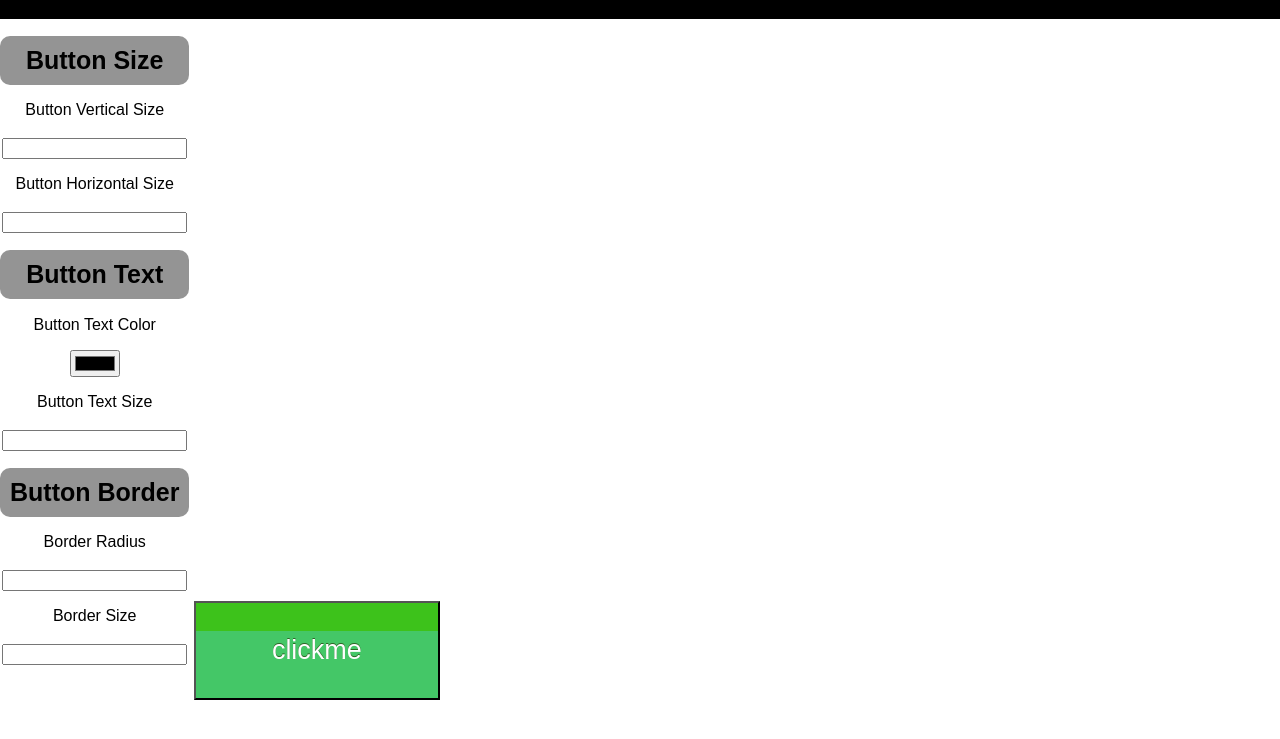
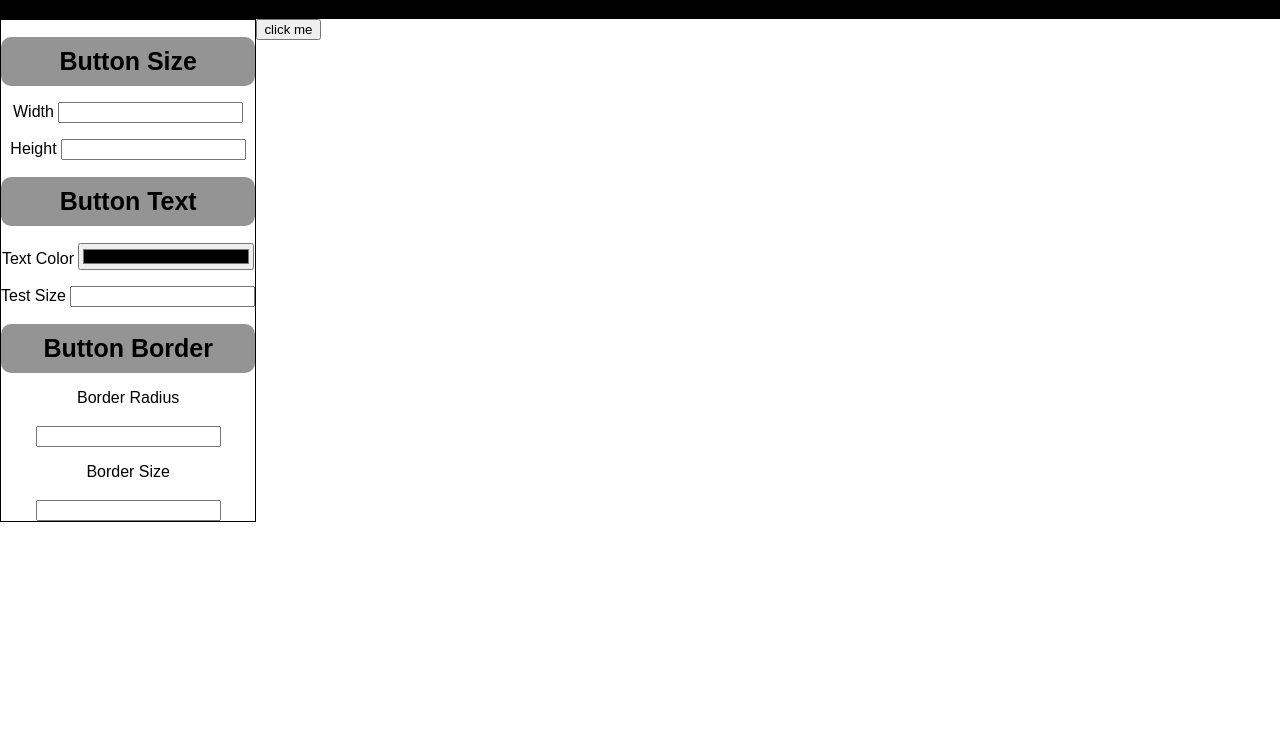
Before and after one commit to PrithvirajMajumder/ColorPicker, a plain HTML site: page index.html in a window 1280 px wide. Shown: the part 61-800 px from the top of the page. Drawn offline with nearby package versions, Linux system fonts and the light colour scheme.

Commit message:
Add styles and js

```diff
--- a/index.html
+++ b/index.html
@@ -19,46 +19,40 @@ crossorigin="anonymous"></script>
         </div>
     </header>
     <div class="container">
-        <div class="area">
+        <div class="area" style="border: 1px solid;">
             <div class="button-parts">
                 <h1>Button Size</h1>
-                <div class="interaction-parts">
-                    <p>Button Vertical Size</p>
-                    <div class="input-container">
-                        <input type="number" class="text-input">
-                    </div>
+                <div class="form-controls">
+                    <label for="button-width">Width</label>
+                    <input type="number" id="button-width" class="text-input">
                 </div>
-                <div class="interaction-parts">
-                    <p >Button Horizontal Size</p>
-                    <div class="input-container">
-                        <input type="number" class="text-input">
-                    </div>
+                <div class="form-controls">
+                    <label for="button-height">Height</label>
+                    <input type="number" id="button-height" class="text-input">
                 </div>
             </div>
+
             <div class="button-parts">
                 <h1>Button Text</h1>
-                <div class="interaction-parts">
-                    <p>Button Text Color</p>
-                    <div class="input-container">
-                        <input type="color" class="text-input">
-                    </div>
+                <div class="form-controls">
+                    <label for="button-text-color">Text Color</label>
+                    <input type="color" id="button-text-color" class="text-input" style="width: 11rem;">
                 </div>
-                <div class="interaction-parts">
-                    <p>Button Text Size</p>
-                    <div class="input-container">
-                        <input type="number" class="text-input">
-                    </div>
+                <div class="form-controls">
+                    <label for="button-text-size">Test Size</label>
+                    <input type="number" id="button-text-size" class="text-input">
                 </div>
             </div>
+
             <div class="button-parts">
                 <h1>Button Border</h1>
-                <div class="interaction-parts">
+                <div class="form-controls">
                     <p>Border Radius</p>
                     <div class="input-container">
                         <input type="number" class="text-input">
                     </div>
                 </div>
-                <div class="interaction-parts">
+                <div class="form-controls">
                     <p>Border Size</p>
                     <div class="input-container">
                         <input type="number" class="text-input">
@@ -66,24 +60,54 @@ crossorigin="anonymous"></script>
                 </div>
             </div>
         </div>
+
         <div class="area">
             <div class="output-button">
-                <button style="
-                box-shadow:inset 0px 28px 0px 0px #3dc21b;
-                background-color:#44c767;
-                display:inline-block;
-                cursor:pointer;
-                color:#ffffff;
-                font-family:Arial;
-                font-size:27px;
-                padding:32px 76px;
-                text-decoration:none;
-                text-shadow:0px -1px 0px #2f6627;">clickme</button>
+                <button id="output-button">click me</button>
             </div>
         </div>
     </div>
     <script>
         $(document).ready(function () {
+            var buttonStyles = {
+                width: "100px",
+                height: "100px",
+                color: "#777777",
+                fontSize: "12px"
+            };
+
+            $('#button-width').keyup(function () {
+                var inputValue = $(this).val();
+                buttonStyles.width = inputValue + 'px';
+                renderStyles();
+            });
+
+            $('#button-height').keyup(function () {
+                var inputValue = $(this).val();
+                buttonStyles.height = inputValue + 'px';
+                renderStyles();
+            });
+
+            $('#button-text-color').change(function () {
+                var inputValue = $(this).val();
+                buttonStyles.color = inputValue;
+                renderStyles();
+            });
+
+            $('#button-text-size').keyup(function () {
+                var inputValue = $(this).val();
+                buttonStyles.fontSize = inputValue + 'px';
+                renderStyles();
+            });
+
+            function renderStyles() {
+             $('#output-button').css({
+                 "width": buttonStyles.width,
+                 "height": buttonStyles.height,
+                 "color": buttonStyles.color,
+                 "font-size": buttonStyles.fontSize
+             });
+            }
         });
     </script>
 </body>
--- a/styles/style.css
+++ b/styles/style.css
@@ -22,11 +22,12 @@
   border-radius: 10px;
 }
 
-.interaction-parts {
+.form-controls {
   text-align: center;
+  margin-top: 1rem;
 }
 
-.interaction-parts .input-container {
+.form-controls .input-container {
   display: inline;
   font-size: 20px;
 }
@@ -44,6 +45,6 @@ body {
 }
 
 .container .area {
-  display: inline-block;
+   float: left;
 }
 /*# sourceMappingURL=style.css.map */
```
